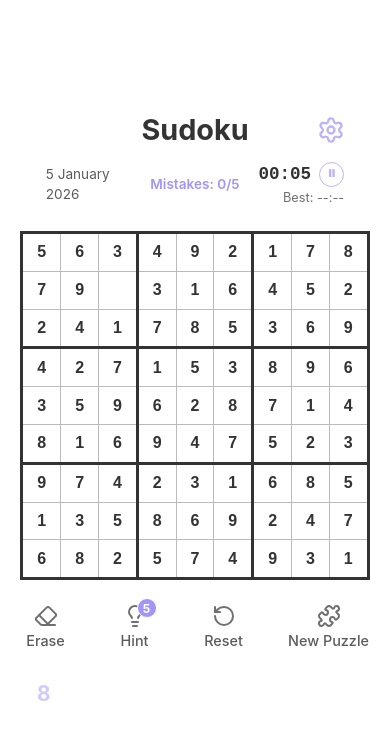
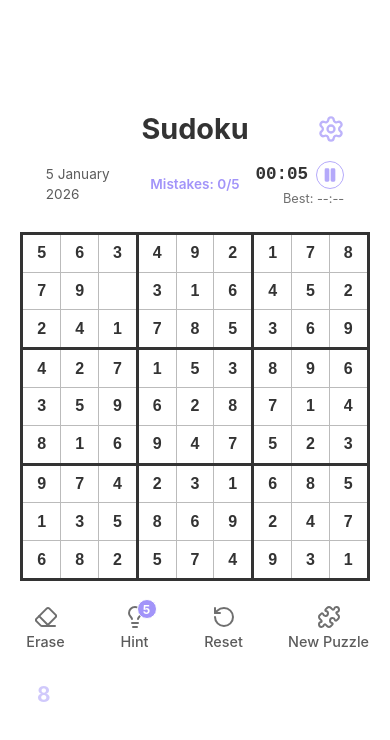
Before and after one commit to PikGames/Sudoku, a React app: page / in a window 390 px wide. Shown: the top 740 px of the page. Built offline with nearby package versions, Linux system fonts and the light colour scheme; the HTML template or start-up script is replaced by a standard one.

Commit message:
fix: Pause button on the phone-2

```diff
--- a/src/App.css
+++ b/src/App.css
@@ -330,19 +330,19 @@ h1 {
 
 .btn-pause {
   background: transparent;
-  border: 1px solid var(--primary);
+  border: 1.5px solid var(--primary);
   color: var(--primary);
-  font-size: 1.2rem;
   cursor: pointer;
   padding: 0;
-  line-height: 1;
-  opacity: 0.7;
-  transition: opacity 0.2s, transform 0.1s;
-  width: 25px;
-  height: 25px;
+  opacity: 0.8;
+  transition: all 0.2s;
+  width: 28px;
+  height: 28px;
   display: flex;
   justify-content: center;
-  border-radius: 100%;
+  align-items: center;
+  border-radius: 50%;
+  -webkit-tap-highlight-color: transparent;
 }
 
 .btn-pause:hover {
@@ -708,9 +708,8 @@ body.dark .badge {
   }
 
   .btn-pause {
-    width: 22px;
-    height: 22px;
-    font-size: 1rem;
+    width: 26px;
+    height: 26px;
   }
 
   .action-buttons {
--- a/src/App.jsx
+++ b/src/App.jsx
@@ -1,6 +1,6 @@
 import { useEffect, useMemo, useState, useRef } from "react";
 import "./App.css";
-import { Settings, Moon, Sun } from 'lucide-react';
+import { Settings, Moon, Sun, Pause } from 'lucide-react';
 import Grid from "./components/Grid";
 import Controls from "./components/Controls";
 import { generateSudoku, createPuzzle } from "./utils/sudoku";
@@ -331,7 +331,7 @@ function App() {
             <div className="timer-container">
               <div className="timer">{formatTime(timer)}</div>
               <div className="btn-pause" onClick={handlePause} title="Pause Game">
-                ⏸
+                <Pause size={16} fill="currentColor" />
               </div>
             </div>
             <div className="best-time">Best: {bestTimes[difficulty] ? formatTime(bestTimes[difficulty]) : '--:--'}</div>
```
